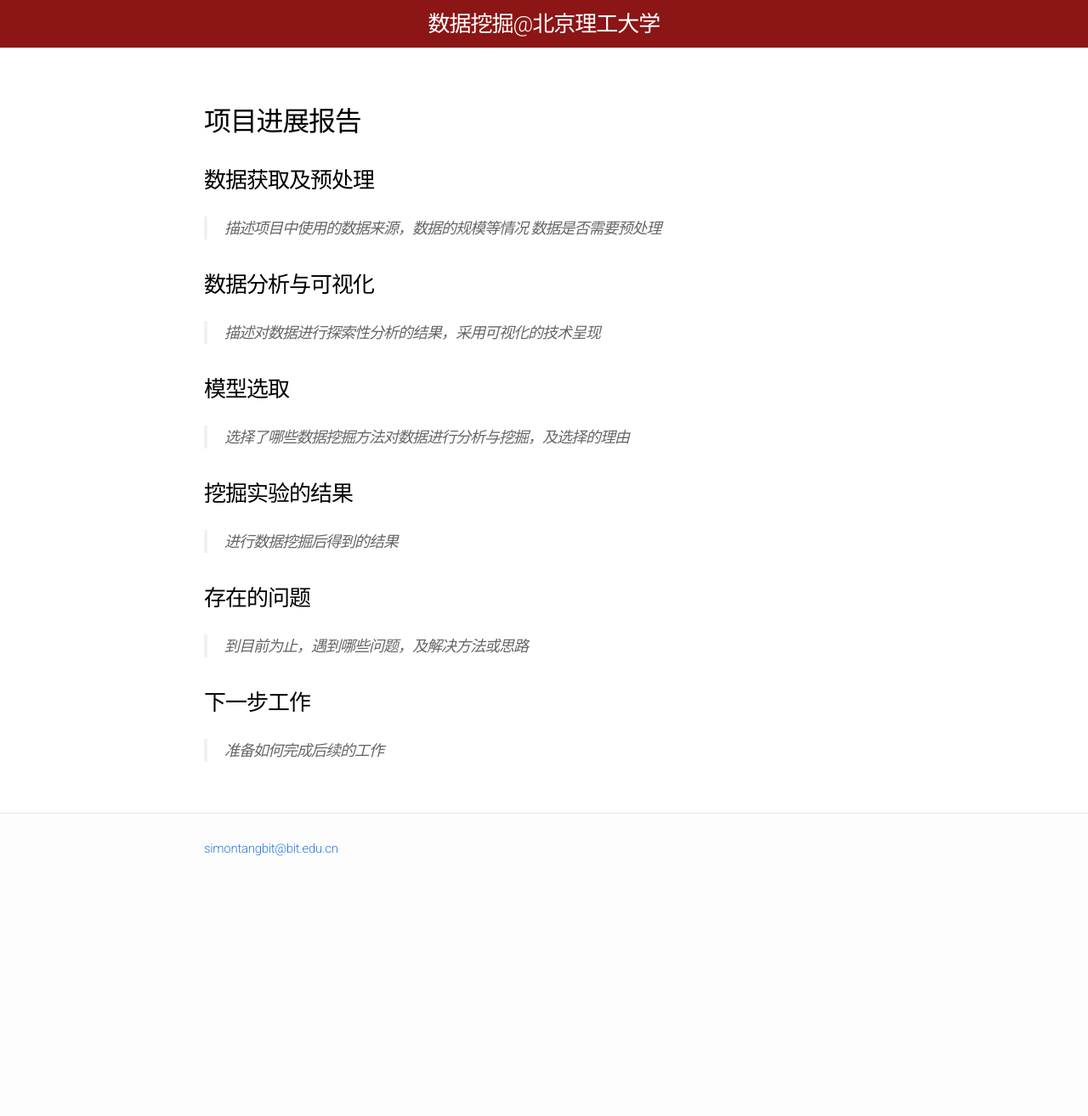
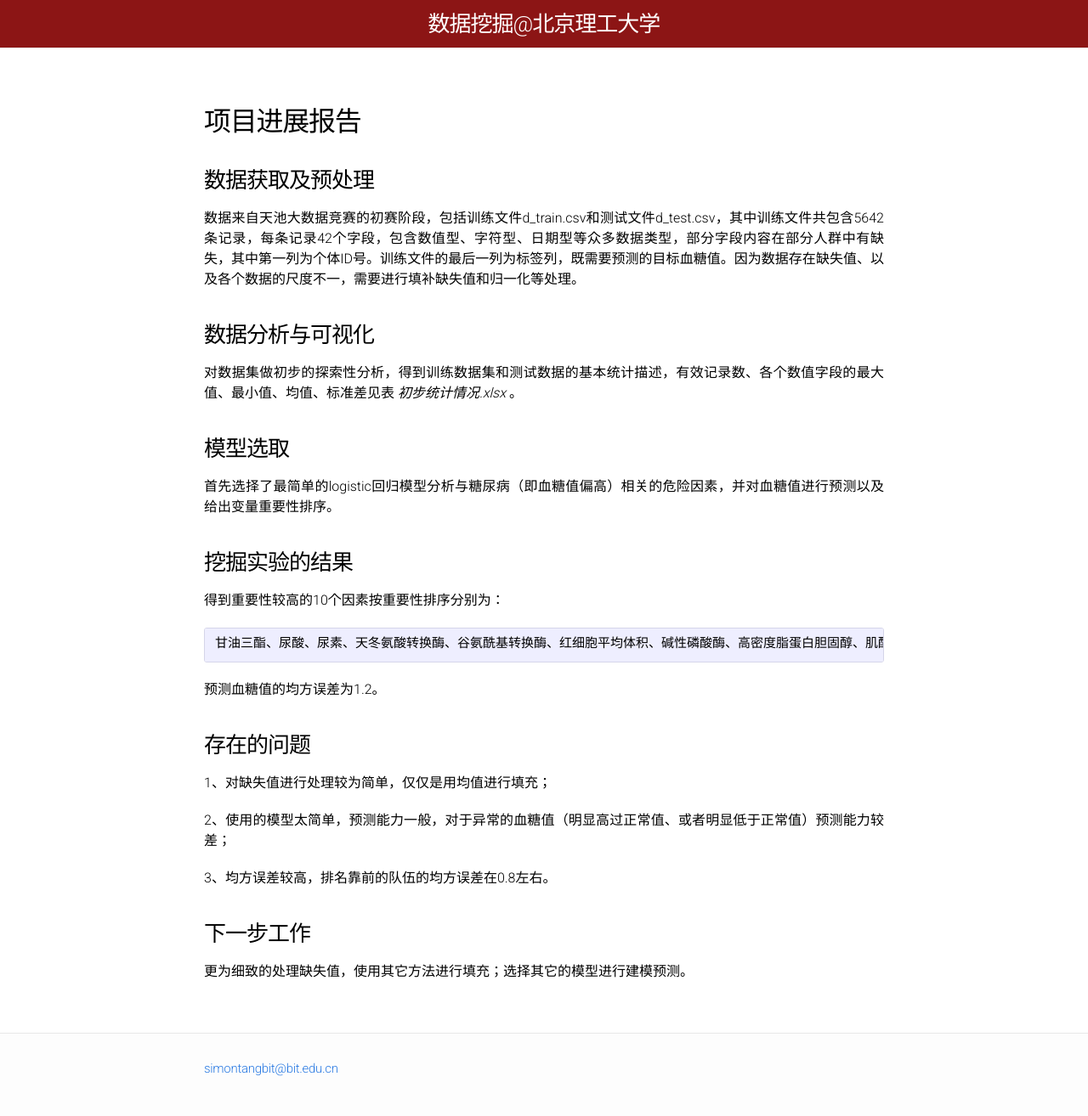
Before and after one commit to BITDM/bitdm.github.io, a Jekyll site: the page built from 2018/projects/P08/midterm.md, in a window 1280 px wide. Shown: the whole page at 85% size. Built offline with Jekyll 4.4.1, drawn with Linux system fonts in a browser that asks for light colours; our own code applies the rules of GitHub Pages for plain Markdown files; before the commit the page ends 1056 px from its top, so only the background shows below that.

Commit message:
更新阶段进展报告

```diff
--- a/2018/projects/P08/midterm.md
+++ b/2018/projects/P08/midterm.md
@@ -8,25 +8,32 @@ permalink: /2018/projects/p08/midterm/
 
 ### 数据获取及预处理
 
-> 描述项目中使用的数据来源，数据的规模等情况
-> 数据是否需要预处理
+数据来自天池大数据竞赛的初赛阶段，包括训练文件d\_train.csv和测试文件d\_test.csv，其中训练文件共包含5642条记录，每条记录42个字段，包含数值型、字符型、日期型等众多数据类型，部分字段内容在部分人群中有缺失，其中第一列为个体ID号。训练文件的最后一列为标签列，既需要预测的目标血糖值。因为数据存在缺失值、以及各个数据的尺度不一，需要进行填补缺失值和归一化等处理。
 
 ### 数据分析与可视化
 
-> 描述对数据进行探索性分析的结果，采用可视化的技术呈现
+对数据集做初步的探索性分析，得到训练数据集和测试数据的基本统计描述，有效记录数、各个数值字段的最大值、最小值、均值、标准差见表 _初步统计情况.xlsx_ 。
 
 ### 模型选取
 
-> 选择了哪些数据挖掘方法对数据进行分析与挖掘，及选择的理由
+首先选择了最简单的logistic回归模型分析与糖尿病（即血糖值偏高）相关的危险因素，并对血糖值进行预测以及给出变量重要性排序。
 
 ### 挖掘实验的结果
 
-> 进行数据挖掘后得到的结果
+得到重要性较高的10个因素按重要性排序分别为：
+
+    甘油三酯、尿酸、尿素、天冬氨酸转换酶、谷氨酰基转换酶、红细胞平均体积、碱性磷酸酶、高密度脂蛋白胆固醇、肌酐、白细胞计数。
+
+预测血糖值的均方误差为1.2。
 
 ### 存在的问题
 
-> 到目前为止，遇到哪些问题，及解决方法或思路
+1、对缺失值进行处理较为简单，仅仅是用均值进行填充；
+
+2、使用的模型太简单，预测能力一般，对于异常的血糖值（明显高过正常值、或者明显低于正常值）预测能力较差；
+
+3、均方误差较高，排名靠前的队伍的均方误差在0.8左右。
 
 ### 下一步工作
 
-> 准备如何完成后续的工作
+更为细致的处理缺失值，使用其它方法进行填充；选择其它的模型进行建模预测。
```
